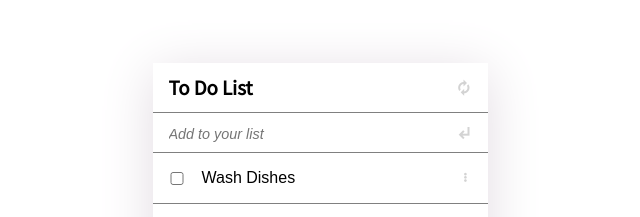
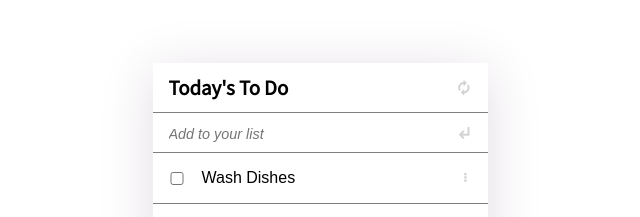
Before and after one commit to pasytchangwa/To-Do-List-Project, a website built with webpack: page src/index.html in a window 1280 px wide. Shown: the part 165-382 px from the top of the page, 320-960 px from the left. Built offline with nearby package versions, Linux system fonts and the light colour scheme; files whose address does not match are found by name.

Commit message:
Update header

```diff
--- a/src/index.html
+++ b/src/index.html
@@ -14,7 +14,7 @@
 <body>
  <div class="wrapper">
   <header class="header">
-   <h1 class="title">To Do List</h1>
+   <h1 class="title">Today's To Do</h1>
   <span class="material-icons refresh">
 autorenew
 </span>
```
